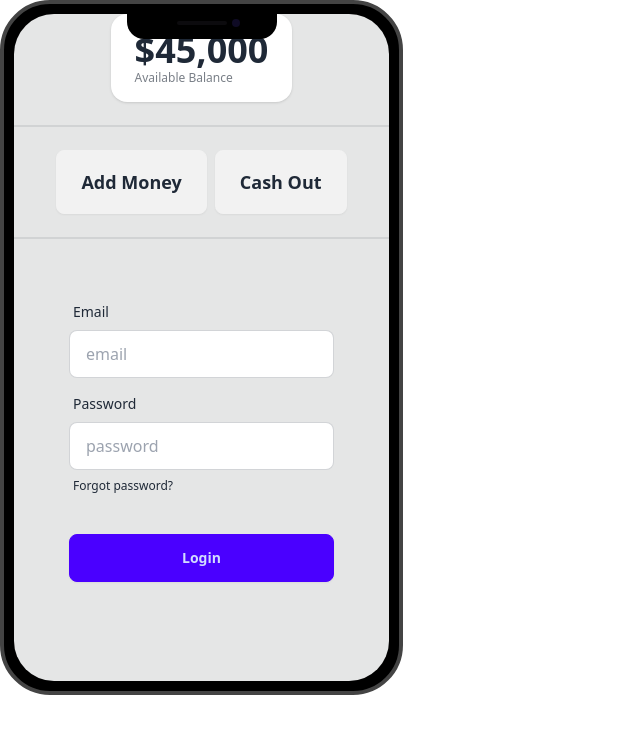
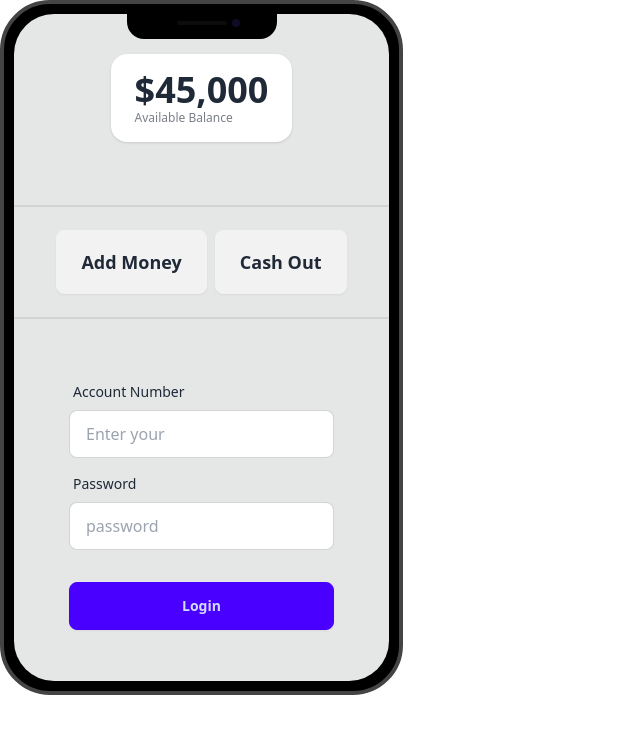
Before and after one commit to munna500362/Payoo-Mobils, a plain HTML site: page account.html in a window 1280 px wide. Shown: the whole page, without its empty margins (0-640 px from the left). Drawn offline with nearby package versions, Linux system fonts and the light colour scheme.

```diff
--- a/account.html
+++ b/account.html
@@ -14,10 +14,10 @@
         <div class="mockup-phone">
             <div class="camera"></div>
             <div class="display">
-                <div class="artboard artboard-demo phone-2">
+                <div class="artboard artboard-demo phone-2 ">
 
                     <!-- Available Balance -->
-                    <div class="stats shadow">
+                    <div class="stats shadow m-10">
                         <div class="stat">
                             <div class="stat-value">$45,000</div>
                             <div class="stat-desc">Available Balance</div>
@@ -41,21 +41,19 @@
                         <form class="card-body">
                             <div class="form-control">
                             <label class="label">
-                                <span class="label-text">Email</span>
+                                <span class="label-text">Account Number </span>
                             </label>
-                            <input type="email" placeholder="email" class="input input-bordered" required />
+                            <input type="text" placeholder="Enter your " class="input input-bordered" required />
                             </div>
                             <div class="form-control">
                             <label class="label">
                                 <span class="label-text">Password</span>
                             </label>
                             <input type="password" placeholder="password" class="input input-bordered" required />
-                            <label class="label">
-                                <a href="#" class="label-text-alt link link-hover">Forgot password?</a>
-                            </label>
+
                             </div>
                             <div class="form-control mt-6">
-                            <button class="btn btn-primary">Login</button>
+                                <button class="btn btn-primary">Login</button>
                             </div>
                         </form>
 
```
